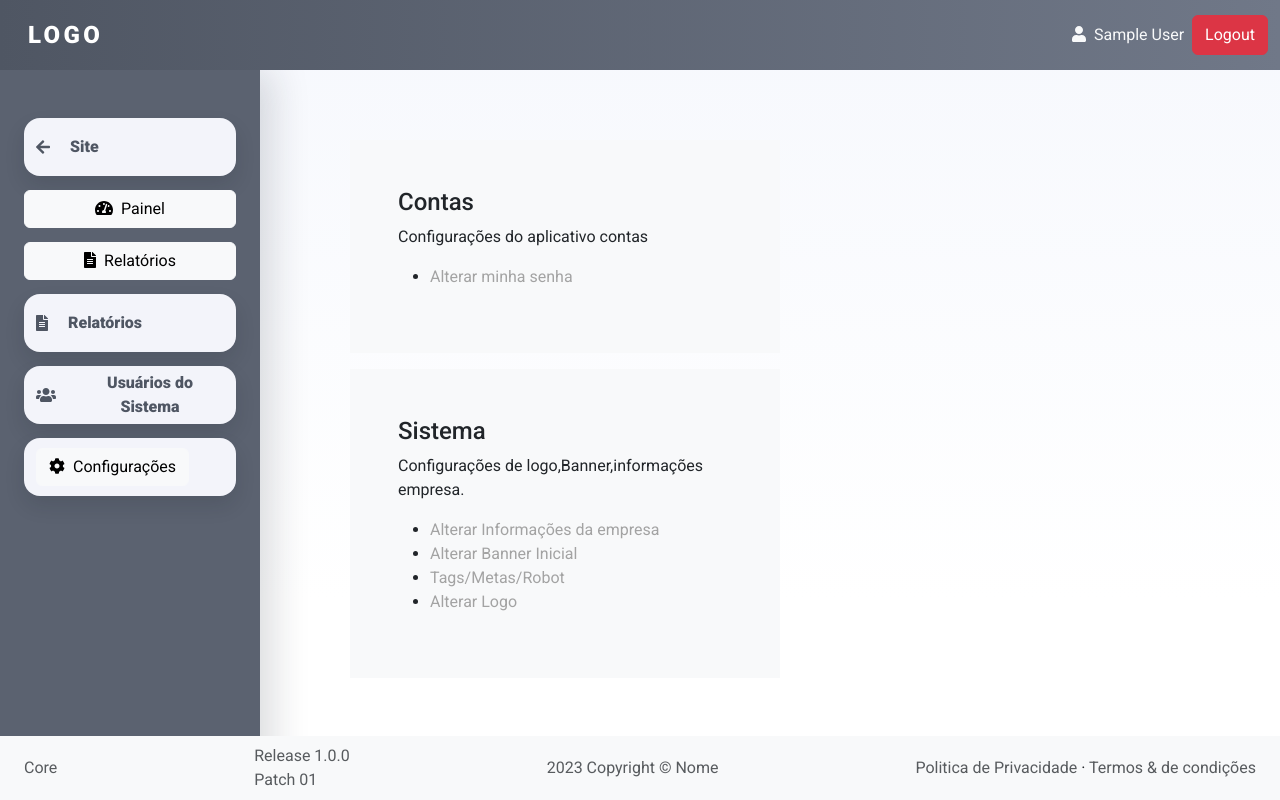
After one commit to e-brendon/corporate_system, a Django app: page /config/configuracao/ in a window 1280 px wide. The commit adds this page. Run offline with Django 4.2, Linux system fonts and the light colour scheme; the visitor is signed in with stand-in values (Sample User, id 1); parts of the project's set-up code (start-up, migrations or seed data) failed here and were passed over.

Commit message:
configuração

```diff
--- a/apps/base/templates/base_dashboard.html
+++ b/apps/base/templates/base_dashboard.html
@@ -56,7 +56,7 @@
                     <i class="fas fa-users me-2"></i>Usuários do Sistema
                 </a>
                 <a class="btn sidebar-link btn-light" href="#">
-                    <i class="fas fa-cog me-2"></i>Configurações
+                    <button type="button" class="btn btn-light" onclick="location.href='{% url 'configuracao' %}'"><i class="fas fa-cog me-2"></i>Configurações</button>
                 </a>
             </div>
             {% endwith %}
--- /dev/null
+++ b/apps/config/templates/configuracao.html
@@ -0,0 +1,23 @@
+{% extends 'base_dashboard.html' %}
+{% block title %}Configurações{% endblock %}
+{% block content_dash %}
+<div class="d-flex flex-wrap gap-3">
+    <div class="p-5 bg-light" style="width: 430px;">
+        <h4>Contas</h4>
+        <p>Configurações do aplicativo contas</p>
+        <ul>
+            <li><a href="{% url 'password_change' %}">Alterar minha senha</a></li>
+        </ul>
+    </div>
+    <div class="p-5 bg-light" style="width: 430px;">
+        <h4>Sistema</h4>
+        <p>Configurações de logo,Banner,informações empresa.</p>
+        <ul>
+            <li><a href="#">Alterar Informações da empresa</a></li>
+            <li><a href="#">Alterar Banner Inicial</a></li>
+            <li><a href="#">Tags/Metas/Robot</a></li>
+            <li><a href="#">Alterar Logo</a></li>
+        </ul>
+    </div>
+</div>
+{% endblock %}
--- a/apps/config/urls.py
+++ b/apps/config/urls.py
@@ -3,4 +3,5 @@ from config import views
 
 urlpatterns = [
     path('', views.painel_view, name='painel'),
+    path('configuracao/', views.configuracao_view, name='configuracao'),
 ]
```
